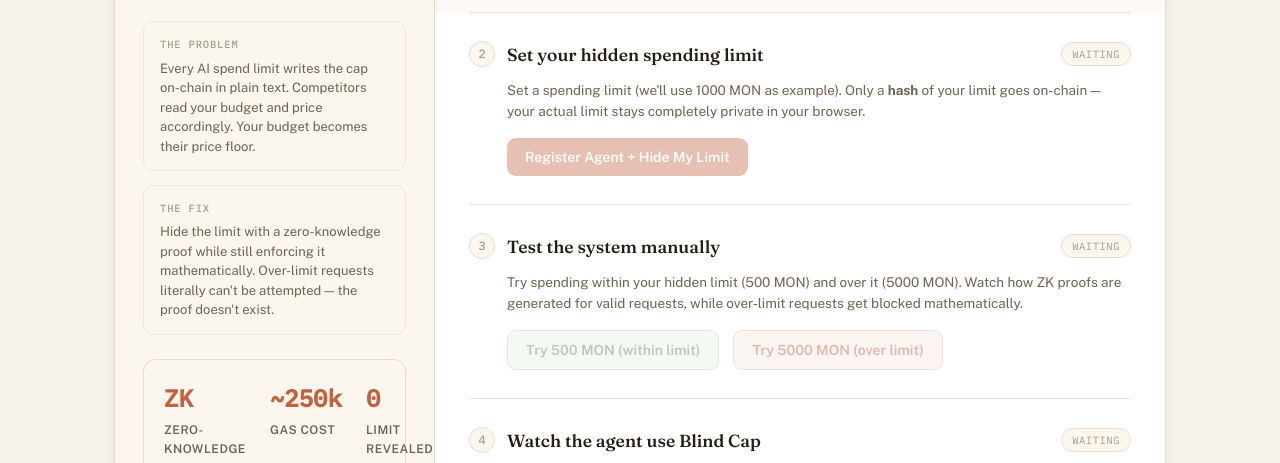
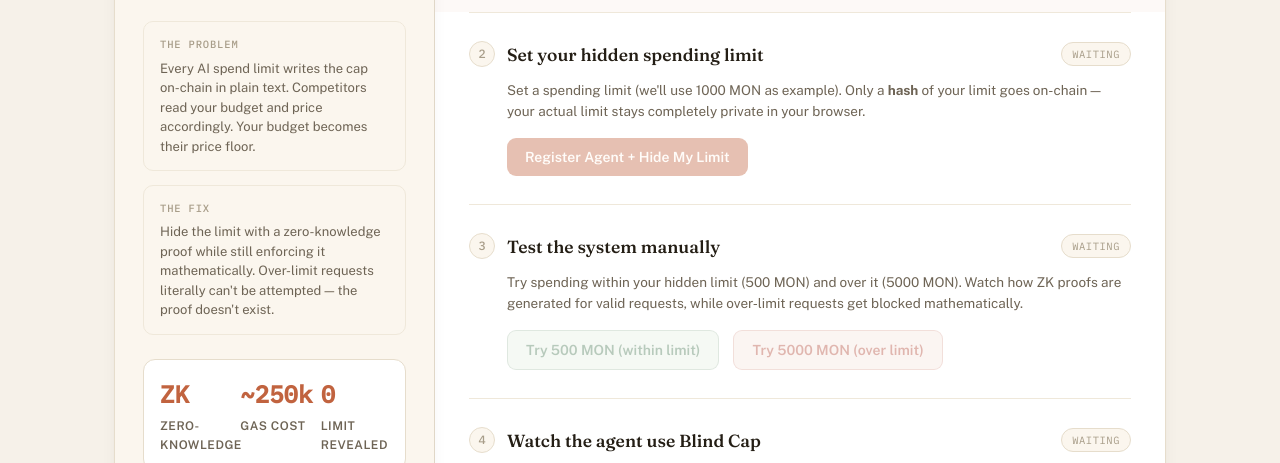
Before and after one commit to JMadhan1/Monad_blitz, a website with bundled scripts: page public/index.html in a window 1280 px wide. Shown: the part 294-757 px from the top of the page. Built offline with nearby package versions, Linux system fonts and the light colour scheme; a script that the page names is missing.

Commit message:
Fix double-scrollbar layout bug in the sidebar
.about-pane had both max-height + overflow-y:auto (creating a nested
scrollbox) and a flex hero-stats row too wide for the 320px column
(creating horizontal overflow) - together they clipped content
(ledger card, stat labels) and showed two scrollbars inside a fixed
box, which read as a broken/half-finished page.

Fix: let the sticky sidebar grow to its natural height and scroll
with the whole page instead of nesting its own scroll region; switch
hero-stats to a grid with minmax(0,1fr) columns so long labels wrap
instead of forcing horizontal overflow. Verified via
scrollWidth===clientWidth on both axes - zero overflow now.

```diff
--- a/public/style.css
+++ b/public/style.css
@@ -113,16 +113,18 @@
 }
 
 .hero-stats {
-  display: flex;
-  gap: 24px;
+  display: grid;
+  grid-template-columns: repeat(3, minmax(0, 1fr));
+  gap: 12px;
   margin-top: 24px;
-  padding: 20px;
-  background: var(--surface-2);
+  padding: 16px;
+  background: var(--surface);
   border-radius: 12px;
   border: 1px solid var(--border);
 }
 
 .hero-stat {
+  min-width: 0;
   display: flex;
   flex-direction: column;
   gap: 4px;
@@ -298,10 +300,10 @@ code {
   position: sticky;
   top: 24px;
   align-self: start;
-  max-height: calc(100vh - 48px);
-  overflow-y: auto;
+  overflow-x: hidden;
   box-shadow: var(--shadow);
   z-index: 1;
+  min-width: 0;
 }
 .about-pane h1 {
   font-size: clamp(23px, 2.4vw, 28px);
```
